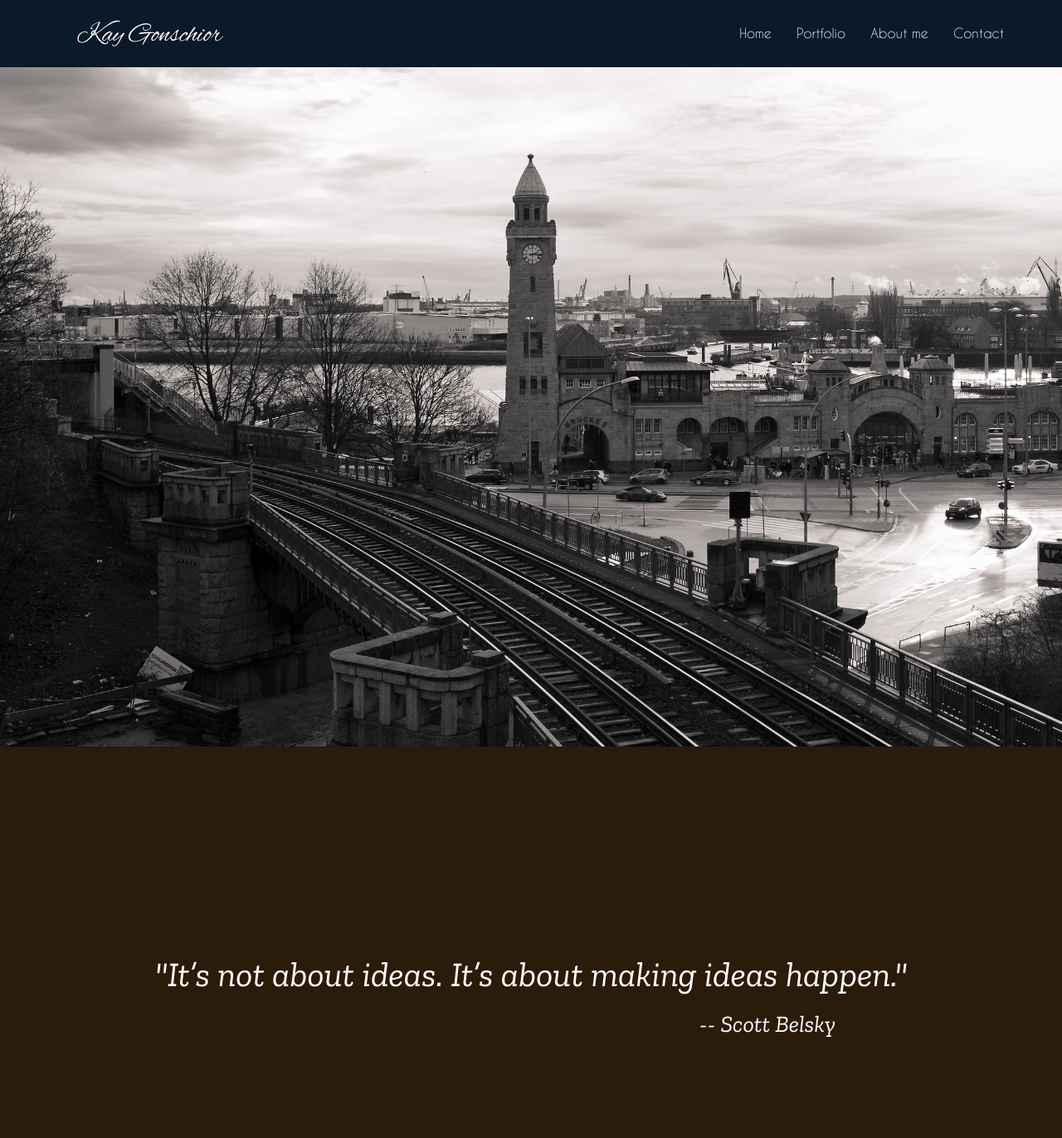
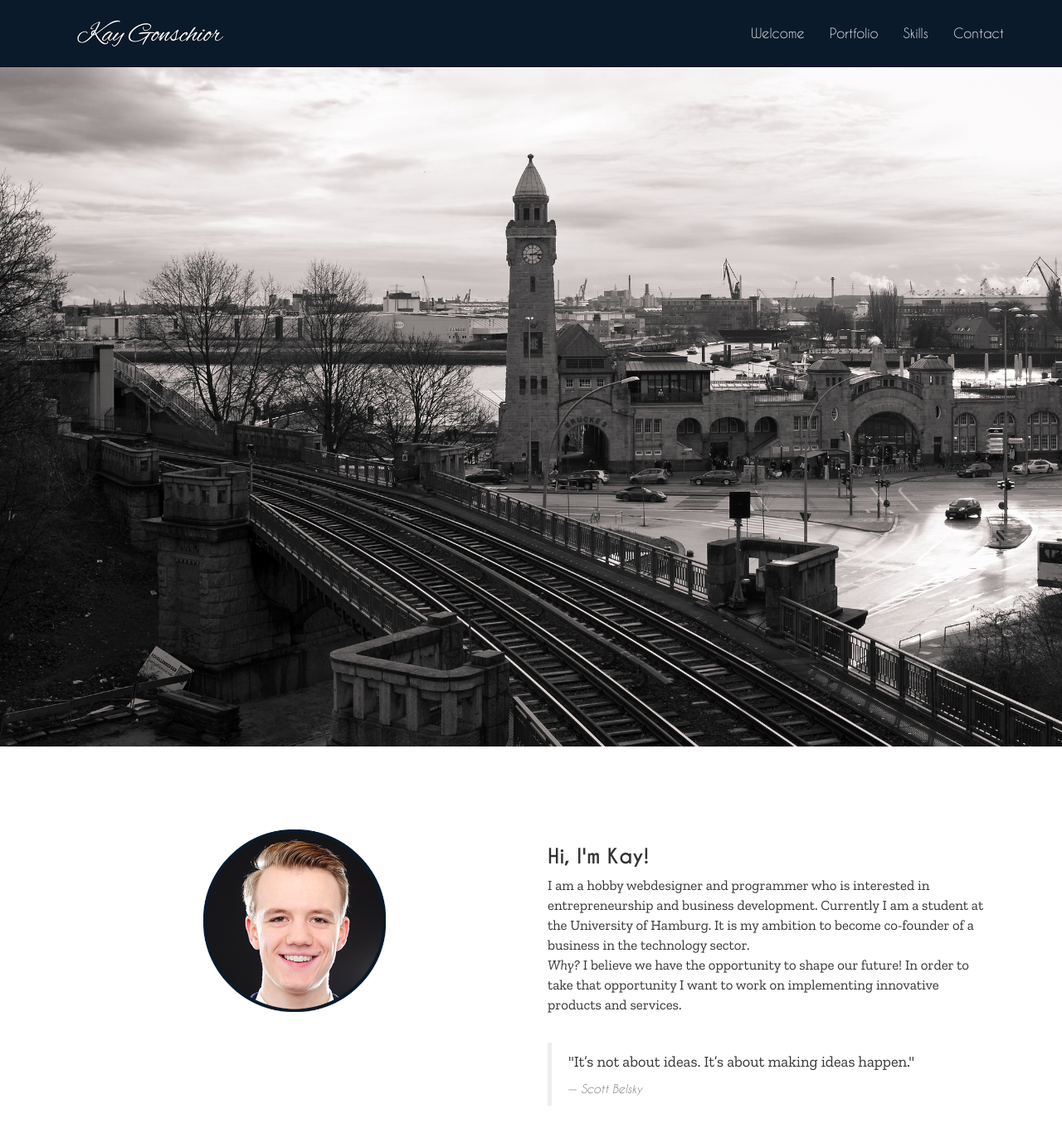
Before and after one commit to Maxomann/Maxomann.github.io, a Jekyll site: the page built from index.html, in a window 1280 px wide and 1400 px high. Shown: the top 1372 px of the window at 83% size. Built offline with Jekyll 4.4.1, drawn with Linux system fonts in a browser that asks for light colours; some of the changed text lies outside the part shown.

Commit message:
content update

```diff
--- a/_layouts/default.html
+++ b/_layouts/default.html
@@ -62,9 +62,9 @@
                 </div>
                 <div id="navbar" class="navbar-collapse collapse">
                     <ul class="nav navbar-nav navbar-right">
-                        <li><a class="scroll" href="/">Home</a></li>
+                        <li><a class="scroll" href="/#hello">Welcome</a></li>
                         <li><a class="scroll" href="/#portfolio">Portfolio</a></li>
-                        <li><a class="scroll" href="/#about">About me</a></li>
+                        <li><a class="scroll" href="/#skills">Skills</a></li>
                         <li><a class="scroll" href="/#contact">Contact</a></li>
                     </ul>
                 </div><!--/.nav-collapse -->
--- a/css/style.css
+++ b/css/style.css
@@ -118,6 +118,19 @@ a{
     }
 }
 
+.text_element{
+    text-align: center;
+
+    margin-top: 80px;
+    margin-bottom: 80px;
+}
+@media (max-width: 650px) {
+    .text_element{
+        margin-top: 30px;
+        margin-bottom: 30px;
+    }
+}
+
 .gallery *{
     display: block;
     max-width: 720px;
@@ -132,12 +145,12 @@ a{
     margin-right: auto;
 }
 
-footer{
+body>footer{
     height: 200px;
     background-color: #0a1a2b;
     color: #ecf0f1;
 }
-footer div{
+body>footer div{
     margin-top: 80px;
     height: 50px;
     transform: translateY(50%);
--- a/index.html
+++ b/index.html
@@ -7,12 +7,30 @@ robot_tags:
 
 <div id="cover"></div>
 
-<div class="slider_big container-fluid">
-    <div class="container">
-        <div class="bigquote">
-            <p>"It’s not about ideas. It’s about making ideas happen."</p>
-            <p>-- Scott Belsky</p>
+<div id="hello" class="container">
+    <div class="portfolio_element">
+        <div class="halfsize_container">
+            <div class="halfsize_left">
+                <img id="portraitimage" class="halfsize_center img-ratio" height="200px" src="assets/portrait_blue.png">
+            </div>
+            <div class="halfsize_right">
+                <h3>Hi, I'm Kay!</h3>
+                <p>
+                    I am a hobby webdesigner and programmer who is interested in entrepreneurship
+                    and business development.
+                    Currently I am a student at the University of Hamburg.
+                    It is my ambition to become co-founder of a business in the technology sector.<br>
+                    <i>Why?</i> I believe we have the opportunity to shape our future!
+                    In order to take that opportunity I want to work on implementing innovative products and services.
+                </p>
+                <br>
+                <blockquote>
+                    <p>"It’s not about ideas. It’s about making ideas happen."</p>
+                    <footer><cite title="Scott Belskye">Scott Belsky</cite></footer>
+                </blockquote>
+            </div>
         </div>
+
     </div>
 </div>
 
@@ -23,6 +41,9 @@ robot_tags:
 </div>
 <div class="container">
     <div class="portfolio_element">
+        <p class="text_element">My most recent and most relevant Projects</p>
+    </div>
+    <div class="portfolio_element">
         <div class="halfsize_container">
             <div class="halfsize_left">
                 <img class="halfsize_center img-ratio img-std" src="assets/isitcool_main.png">
@@ -32,6 +53,18 @@ robot_tags:
                 <p>Find out how cool something or someone is. Isitcool.net is a revolutionary search engine for coolness. Try the algorithm now and share results with your friends!</p>
                 <p><a href="http://isitcool.net" target="_blank">Isitcool.net</a></p>
                 <p><a href="http://github.com/Maxomann/isitcool" target="_blank">Source Code</a></p>
+            </div>
+        </div>
+    </div>
+    <div class="portfolio_element">
+        <div class="halfsize_container">
+            <div class="halfsize_left">
+                <img class="halfsize_center img-ratio img-std" src="assets/lsb-screen.gif">
+            </div>
+            <div class="halfsize_right">
+                <h3>LichtStephanieBader.de</h3>
+                <p>Modern Webdesign with HTML5, CSS3 and Javascript</p>
+                <p><a href="http://LichtStephanieBader.de" target="_blank">LichtStephanieBader.de</a></p>
             </div>
         </div>
     </div>
@@ -53,43 +86,17 @@ robot_tags:
             </div>
         </div>
     </div>
-    <div class="portfolio_element">
-        <div class="halfsize_container">
-            <div class="halfsize_left">
-                <img class="halfsize_center img-ratio img-std" src="assets/hall_render.png">
-            </div>
-            <div class="halfsize_right">
-                <h3>Design</h3>
-                <p>I create Artworks using Photoshop and Cinema 4D.</p>
-                <p>See my designs in the gallery:<br>
-                <a href="design.html">Gallery</a></p>
-            </div>
-        </div>
-    </div>
+
 </div>
 
-<div id="about" class="container-fluid slider_heading">
+<div id="skills" class="container-fluid slider_heading">
     <div class="container">
-        <h1 class="slider_heading_font_element">About me</h1>
+        <h1 class="slider_heading_font_element">Skills</h1>
     </div>
 </div>
 <div class="container">
     <div class="portfolio_element">
-        <div class="halfsize_container">
-            <div class="halfsize_left">
-                <img id="portraitimage" class="halfsize_center img-ratio" height="200px" src="assets/portrait_blue.png">
-            </div>
-            <div class="halfsize_right">
-                <h3>Hi, I'm Kay!</h3>
-                <p>
-                    I am a hobby webdesigner and programmer who is interested in entrepreneurship
-                    and business development.
-                    It is my ambition to become co-founder of a business in the technology sector one day.<br>
-                    <i>Why?</i> I believe we have the opportunity to shape our future!
-                    In order to take that opportunity I want to work on implementing innovative products and services.
-                </p>
-            </div>
-        </div>
+        <p class="text_element">Experience is Key</p>
     </div>
     <div class="portfolio_element">
         <div class="halfsize_container">
@@ -104,6 +111,20 @@ robot_tags:
                 <a href="software.html">Software</a></p>
                 <p>Visit my GitHub profile:<br>
                 <a href="http://github.com/Maxomann" target="_blank">GitHub</a></p>
+            </div>
+        </div>
+    </div>
+
+    <div class="portfolio_element">
+        <div class="halfsize_container">
+            <div class="halfsize_left">
+                <img class="halfsize_center img-ratio img-std" src="assets/hall_render.png">
+            </div>
+            <div class="halfsize_right">
+                <h3>Design</h3>
+                <p>I create Artworks using Photoshop and Cinema 4D.</p>
+                <p>See my designs in the gallery:<br>
+                <a href="design.html">Gallery</a></p>
             </div>
         </div>
     </div>
```
Also changed, not shown: assets/lsb-screen.gif (added).
